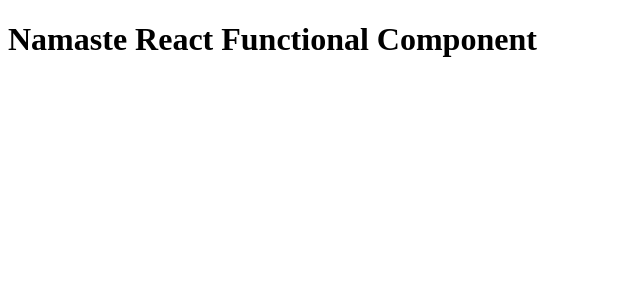
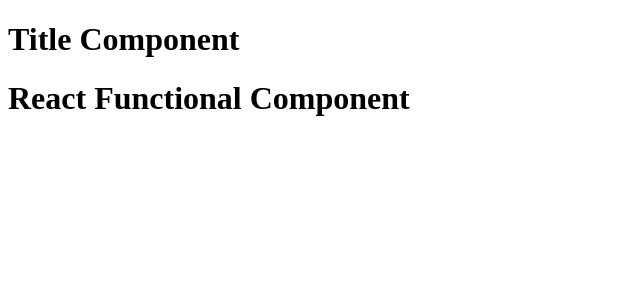
Before and after one commit to Madhuri-Nekkanti/madhu-react, a JavaScript app: page / in a window 1280 px wide. Shown: the top 300 px of the page, without its empty margins (0-640 px from the left). Built offline with nearby package versions, Linux system fonts and the light colour scheme.

Commit message:
component composition

```diff
--- a/App.js
+++ b/App.js
@@ -1,16 +1,16 @@
 import ReactDOM from "react-dom/client";
 
-// React Element
-const heading = (
+const TitleComponent = () => (
   <h1 className='head' tabIndex='5'>
-    Namaste React using JSX
+    Title Component
   </h1>
 );
 
-// React Functional Component
+// Component Composition - Combining multiple components into a single component
 const HeadingComponent = () => (
   <div id='container'>
-    <h1 className='heading'>Namaste React Functional Component</h1>
+    <TitleComponent />
+    <h1 className='heading'> React Functional Component</h1>
   </div>
 );
 
```
